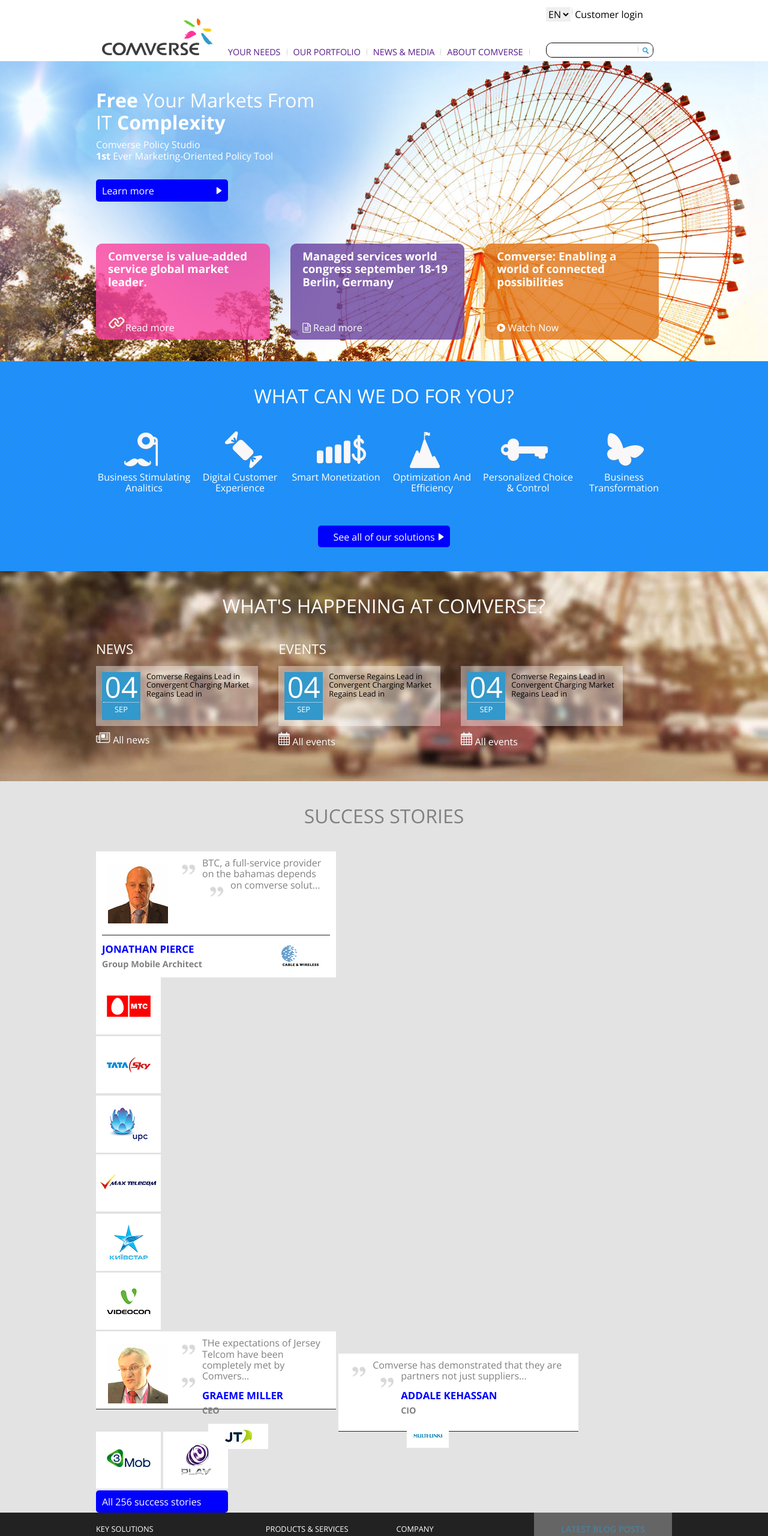
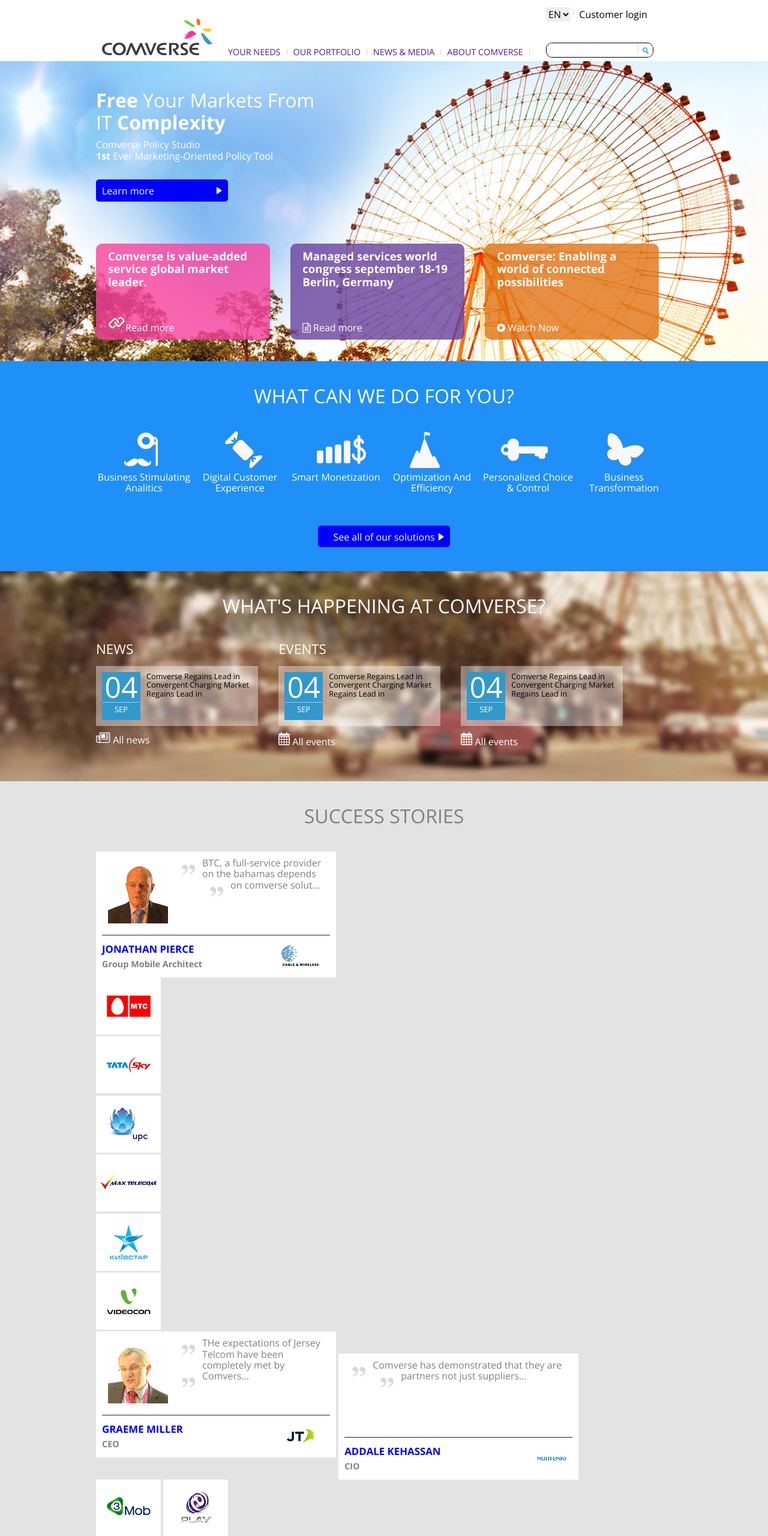
Before and after one commit to alon-kedar/NC-Comverse, a plain HTML site: page routes/index.html in a window 1280 px wide. Shown: the top 2560 px of the page at 60% size. Drawn offline with nearby package versions, Linux system fonts and the light colour scheme.

Commit message:
stories section...

```diff
--- a/css/style.css
+++ b/css/style.css
@@ -247,13 +247,15 @@ h2 {
 	font-size: 0.9rem;
 	line-height: 25px;
 	padding-top: 10px;
+	clear: both;
+	float: left;
 }
 
 #aside-sec h3 {
 	color: blue;
 }
 
-#aside-sec footer+img {
+#aside-sec footer>img {
 	position: absolute;
 	bottom: 15px;
 	right: 10px;;
@@ -451,8 +453,10 @@ ul {
 	/*vertical-align: bottom;*/
 }
 
-#top-sec label {
-	margin-left: 2px;
+#top-right label {
+	display: inline-block;
+	position: relative;
+	left: 5px;
 }
 
 #submit input {
--- a/routes/index.html
+++ b/routes/index.html
@@ -24,7 +24,9 @@
 						<select>
 							<option value="EN" selected>EN</option>
 							<option value="HE">HE</option>
-						</select><label for="login"><img src="../img/icons/divider.png" alt="divider"> Customer login</label>
+						</select>
+						<img src="../img/icons/divider.png" alt="divider">
+						<label for="login"> Customer login </label>
 						<div id="submit">
 							<input id="login">
 							<img src="../img/icons/divider.png" alt="divider"><button type="submit"><img src="../img/icons/searchBtn.png" alt="search icon">
@@ -116,8 +118,8 @@
 						<footer>
 							<h3>JONATHAN PIERCE</h3>
 							<h4>Group Mobile Architect</h4>
+							<img src="../img/success-stories/cable_wireless_w100px_X_h42px2.jpg" alt="cable-wireless icon">
 						</footer>
-						<img src="../img/success-stories/cable_wireless_w100px_X_h42px2.jpg" alt="cable-wireless icon">
 					</article>
 						<ul>
 							<li><a href=""><img src="../img/success-stories/mts_w108px_X_h95px.jpg" alt="logo"></a></li>
@@ -129,8 +131,8 @@
 							<li><a href=""><img src="../img/success-stories/Kyivstarw_w108px_X_h95.jpg" alt="logo"></a></li>
 							<li><a href=""><img src="../img/success-stories/VIDEOCON_w108px_X_h95px.jpg" alt="logo"></a></li>
 						</ul>
-					<article class="story">
-						<section>
+					<article>
+						<section class="story">
 							<img src="../img/success-stories/JT-GM-face.png" alt="story image" class="story-img">
 							<p><img src="../img/icons/quote-grey.png">THe expectations of Jersey Telcom have been
 								completely met by Comvers... <img src="../img/icons/quote-grey.png">
@@ -142,8 +144,8 @@
 							<img src="../img/success-stories/Jersey_Telecom_w100px_X_h42px.jpg" alt="Jersey Telecom logo">
 						</footer>
 					</article>
-					<article class="story">
-						<section>
+					<article>
+						<section class="story">
 							<p><img src="../img/icons/quote-grey.png"> Comverse has demonstrated that they are partners not just suppliers...
 								<img src="../img/icons/quote-grey.png"></p>
 						</section>
```
